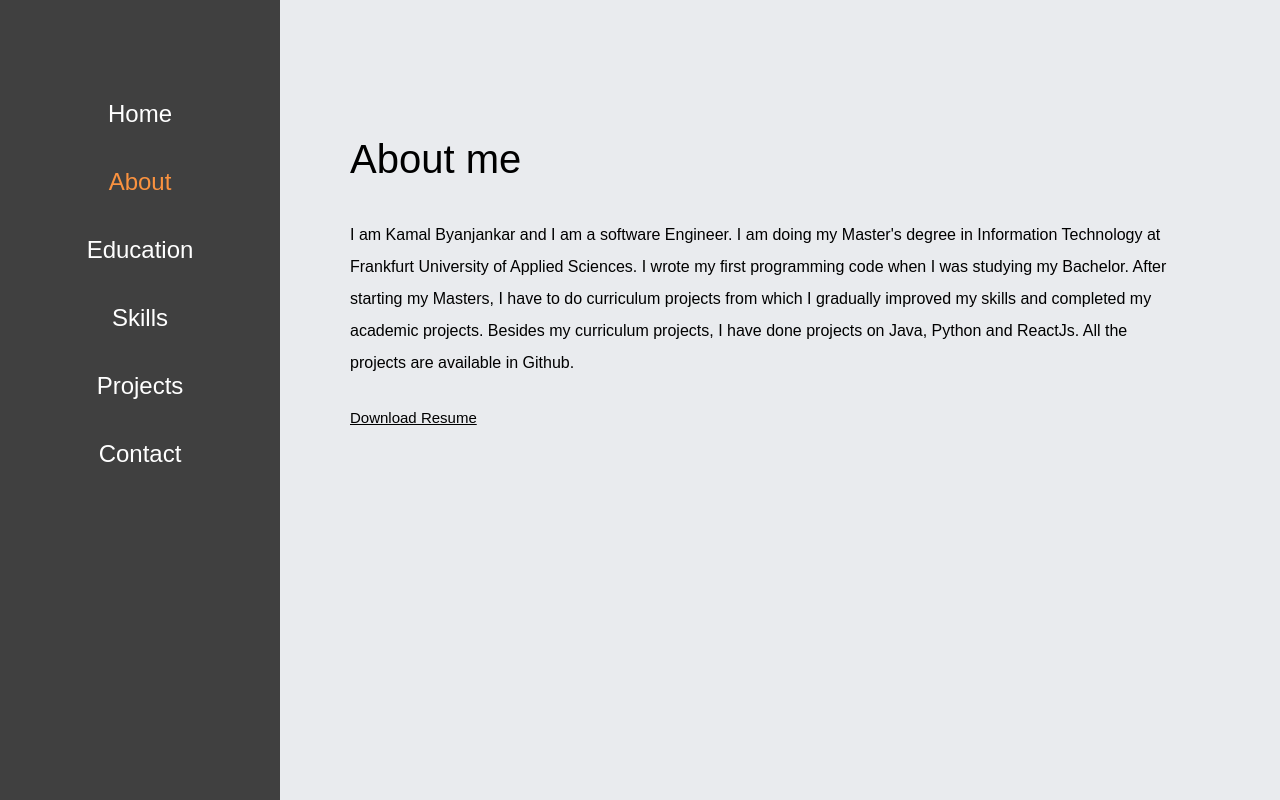
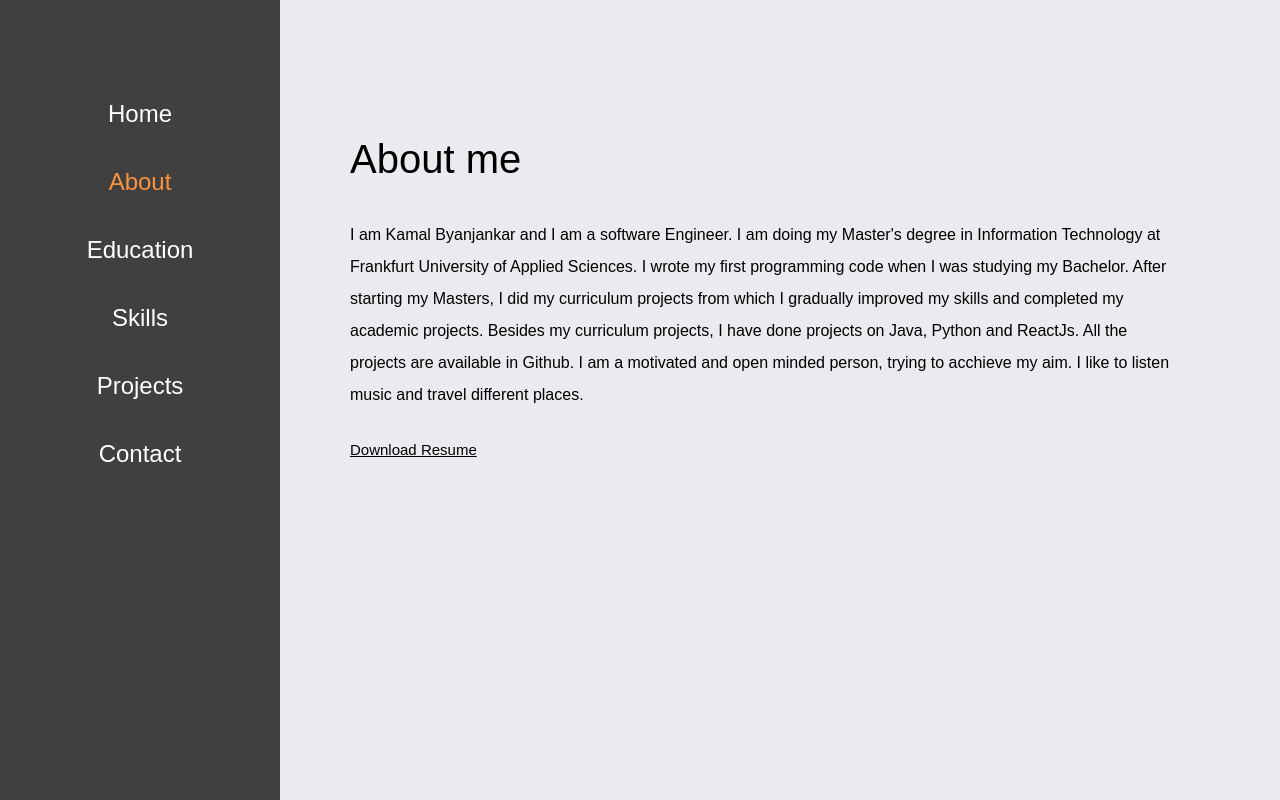
Before and after one commit to KamalByanjankar/PortfolioWebsite, a React (Create React App) app: page /about in a window 1280 px wide. Built offline with nearby package versions, Linux system fonts and the light colour scheme.

Commit message:
about edited

```diff
--- a/src/components/About/About.jsx
+++ b/src/components/About/About.jsx
@@ -10,10 +10,13 @@ const About = () => {
         I am Kamal Byanjankar and I am a software Engineer. I am doing my
         Master's degree in Information Technology at Frankfurt University of
         Applied Sciences. I wrote my first programming code when I was studying my Bachelor.
-        After starting my Masters, I have to do curriculum projects from which
+        After starting my Masters, I did my curriculum projects from which
         I gradually improved my skills and completed my academic projects.
         Besides my curriculum projects, I have done projects on Java, Python and ReactJs.
         All the projects are available in Github.
+
+        I am a motivated and open minded person, trying to acchieve my aim. I like to
+        listen music and travel different places.
       </p>
       <div className="download">
         <a href={file} download="Resume_Kamal_Byanjankar">
--- a/src/components/Projects/Projects.jsx
+++ b/src/components/Projects/Projects.jsx
@@ -149,7 +149,7 @@ const Projects = () => {
         </label>
       </div>
 
-      <hr/>
+      <hr />
       <div className="projects__container">
         {javascriptProjects.map((item) => {
           return (
```
